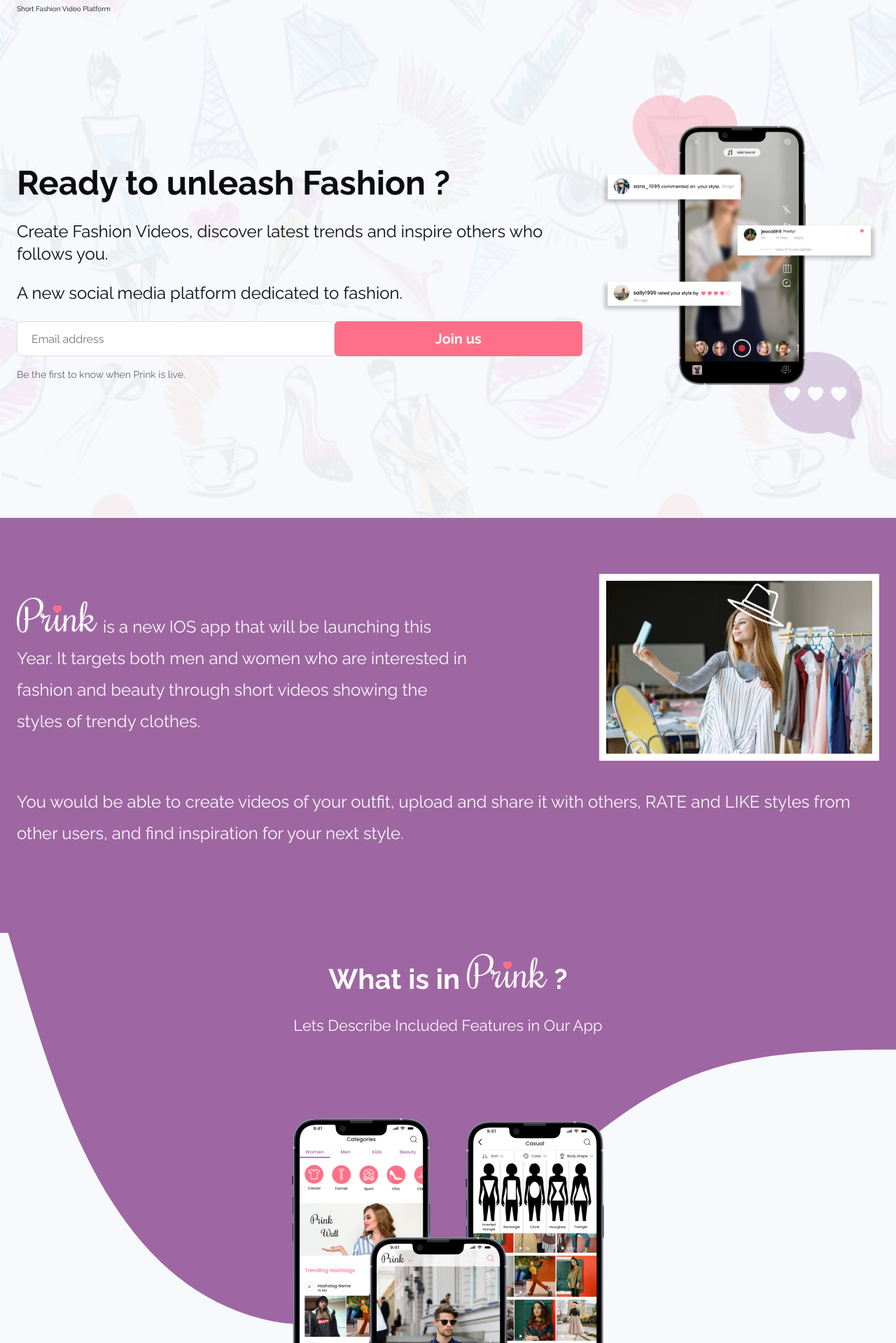
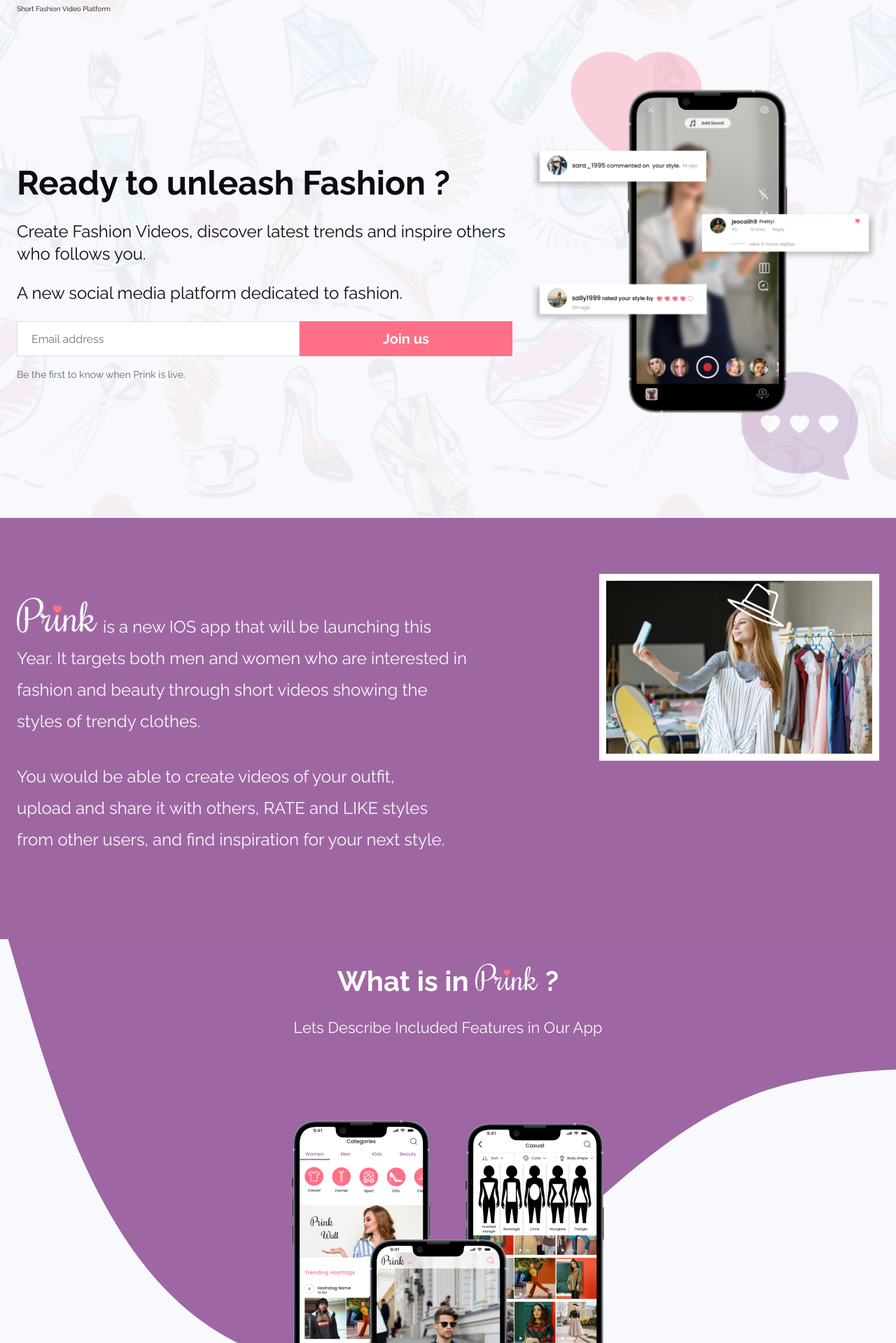
Before and after one commit to Ahmad-Zaaza/Prink-Landing-page, a Next.js app: page / in a window 1280 px wide. Shown: the part 61-1980 px from the top of the page at 70% size. Built offline with nearby package versions, Linux system fonts and the light colour scheme.

Commit message:
fix layout issues

```diff
--- a/components/Hero/Hero.tsx
+++ b/components/Hero/Hero.tsx
@@ -41,7 +41,7 @@
   justify-content: center;
   align-items: flex-start;
 
-  @media ${(p) => p.theme.queries.tabletAndUp} {
+  @media ${p => p.theme.queries.tabletAndUp} {
     align-items: center;
   }
 `;
@@ -50,7 +50,10 @@
   display: flex;
   flex-direction: column;
   gap: 24px;
-  flex: 1 0 340px;
+  /* flex: 1; */
+  @media ${p => p.theme.queries.tabletAndUp} {
+    flex: 1 0 340px;
+  }
 `;
 const RightColumn = styled.div`
   flex: 1 300000 350px;
@@ -60,10 +63,13 @@
   align-items: center;
   justify-content: center;
   max-width: 350px;
-  @media ${(p) => p.theme.queries.tabletAndUp} {
-    max-width: 400px;
+  @media ${p => p.theme.queries.tabletAndUp} {
+    max-width: 275px;
   }
-  @media ${(p) => p.theme.queries.desktopAndUp} {
+  @media ${p => p.theme.queries.laptopAndUp} {
+    max-width: 500px;
+  }
+  @media ${p => p.theme.queries.desktopAndUp} {
     max-width: none;
   }
 `;
@@ -72,7 +78,7 @@
   font-size: ${32 / 16}rem;
   line-height: 40px;
 
-  @media ${(p) => p.theme.queries.tabletAndUp} {
+  @media ${p => p.theme.queries.tabletAndUp} {
     font-size: ${48 / 16}rem;
     line-height: 60px;
   }
@@ -81,7 +87,7 @@
   font-size: ${20 / 16}rem;
   line-height: 32px;
 
-  @media ${(p) => p.theme.queries.tabletAndUp} {
+  @media ${p => p.theme.queries.tabletAndUp} {
     font-size: ${24 / 16}rem;
     line-height: 32px;
   }
--- a/components/JoinUsForm/JoinUsForm.tsx
+++ b/components/JoinUsForm/JoinUsForm.tsx
@@ -22,27 +22,40 @@
 
 const Input = styled.input`
   border: 1px solid var(--color-border);
-  flex: 1 1 300px;
   margin-bottom: 16px;
   height: 50px;
+  min-width: 0;
+  width: 100%;
   border-radius: 6px;
   padding: 19px 20px 18px 20px;
+  @media ${p => p.theme.queries.tabletAndUp} {
+    flex: 1 1 300px;
+  }
+  @media ${p => p.theme.queries.laptopAndUp} {
+    border-radius: 0;
+  }
 `;
 const Button = styled.button`
   border-radius: 6px;
   margin-bottom: 16px;
   font-size: ${20 / 16}rem;
   height: 50px;
+  width: 100%;
   background-color: var(--color-primary);
   color: var(--color-on-primary);
   font-weight: 700;
-  flex: 1 1 200px;
   cursor: pointer;
   text-align: center;
   transition: background-color 150ms ease;
   &:hover {
     background-color: var(--color-primary-hover);
   }
+  @media ${p => p.theme.queries.tabletAndUp} {
+    flex: 1 1 200px;
+  }
+  @media ${p => p.theme.queries.laptopAndUp} {
+    border-radius: 0;
+  }
 `;
 const Subtitle = styled.p`
   font-size: ${14 / 16}rem;
--- a/components/PrinkDescription/PrinkDescription.tsx
+++ b/components/PrinkDescription/PrinkDescription.tsx
@@ -79,9 +79,10 @@
   align-items: center;
   justify-content: space-between;
   gap: 36px;
-  flex-wrap: wrap;
+  flex-direction: column;
   margin-bottom: 36px;
-  @media ${(p) => p.theme.queries.desktopAndUp} {
+  @media ${p => p.theme.queries.laptopAndUp} {
+    flex-direction: row;
     margin-bottom: 0;
   }
 `;
@@ -90,7 +91,12 @@
   align-items: center;
   justify-content: space-between;
   gap: 36px;
-  flex-wrap: wrap;
+  /* flex-wrap: wrap; */
+  flex-direction: column;
+  @media ${p => p.theme.queries.laptopAndUp} {
+    flex-direction: row;
+    margin-bottom: 0;
+  }
 `;
 const TopSectionImageWrapper = styled.div`
   flex: 1 300000 250px;
@@ -99,7 +105,7 @@
   display: flex;
   justify-content: center;
   align-items: center;
-  @media ${(p) => p.theme.queries.tabletAndUp} {
+  @media ${p => p.theme.queries.tabletAndUp} {
     justify-content: flex-end;
     max-width: revert;
   }
@@ -110,7 +116,7 @@
   top: 220px;
   display: none;
   transform: translateX(-100px);
-  @media ${(p) => p.theme.queries.desktopAndUp} {
+  @media ${p => p.theme.queries.desktopAndUp} {
     display: block;
   }
   /* max-height: 200px; */
@@ -118,7 +124,7 @@
 const BottomSectionFakeWrapper = styled.div`
   flex: 1 300000 250px;
   display: none;
-  @media ${(p) => p.theme.queries.desktopAndUp} {
+  @media ${p => p.theme.queries.tabletAndUp} {
     display: block;
   }
   /* max-width: 350px; */
@@ -127,15 +133,21 @@
   font-weight: 400;
   font-size: ${18 / 16}rem;
   line-height: 35px;
-  @media ${(p) => p.theme.queries.tabletAndUp} {
+  @media ${p => p.theme.queries.tabletAndUp} {
     line-height: 45px;
     font-size: ${24 / 16}rem;
   }
 
   ${TopSection} & {
-    flex: 1 0 350px;
+    flex: 1 0 auto;
+    @media ${p => p.theme.queries.laptopAndUp} {
+      flex: 1 0 350px;
+    }
   }
   ${BottomSection} & {
-    flex: 1 0 300px;
+    flex: 1 0 auto;
+    @media ${p => p.theme.queries.laptopAndUp} {
+      flex: 1 0 300px;
+    }
   }
 `;
--- a/components/PrinkFeatures/PrinkFeatures.tsx
+++ b/components/PrinkFeatures/PrinkFeatures.tsx
@@ -14,7 +14,7 @@
       <Background />
       <MaxWidthWrapper>
         <Title>
-          What is in <Logo variant="white-colored" /> ?
+          What is in {'  '}<Logo size={90} variant="white-colored" /> ?
         </Title>
         <Subtitle>Lets Describe Included Features in Our App</Subtitle>
 
@@ -40,12 +40,12 @@
             />
             <PrinkFeature
               title="Follow Fashionistas"
-              subtitle="You can follow your friends, fashionestas, and quote ideas for your style today."
+              subtitle="You can follow your friends, fashionistas, and quote ideas for your style today."
               iconId="friends"
             />
             <PrinkFeature
               title="Tips & Tricks"
-              subtitle="You can find tips on wearing items in your closest in different ways.  "
+              subtitle="You can find tips on wearing items in your closest in different ways."
               iconId="tips-and-tricks"
             />
           </RightColumn>
@@ -71,7 +71,7 @@
   @media ${(p) => p.theme.queries.tabletAndUp} {
     background-image: url("./featuresBackground.svg");
     transform: translateY(-40px);
-    height: 600px;
+    height: 650px;
   }
 `;
 const Title = styled.h2`
```
Also changed, not shown: 1 other file (tests, documents, lock files or other folders).
